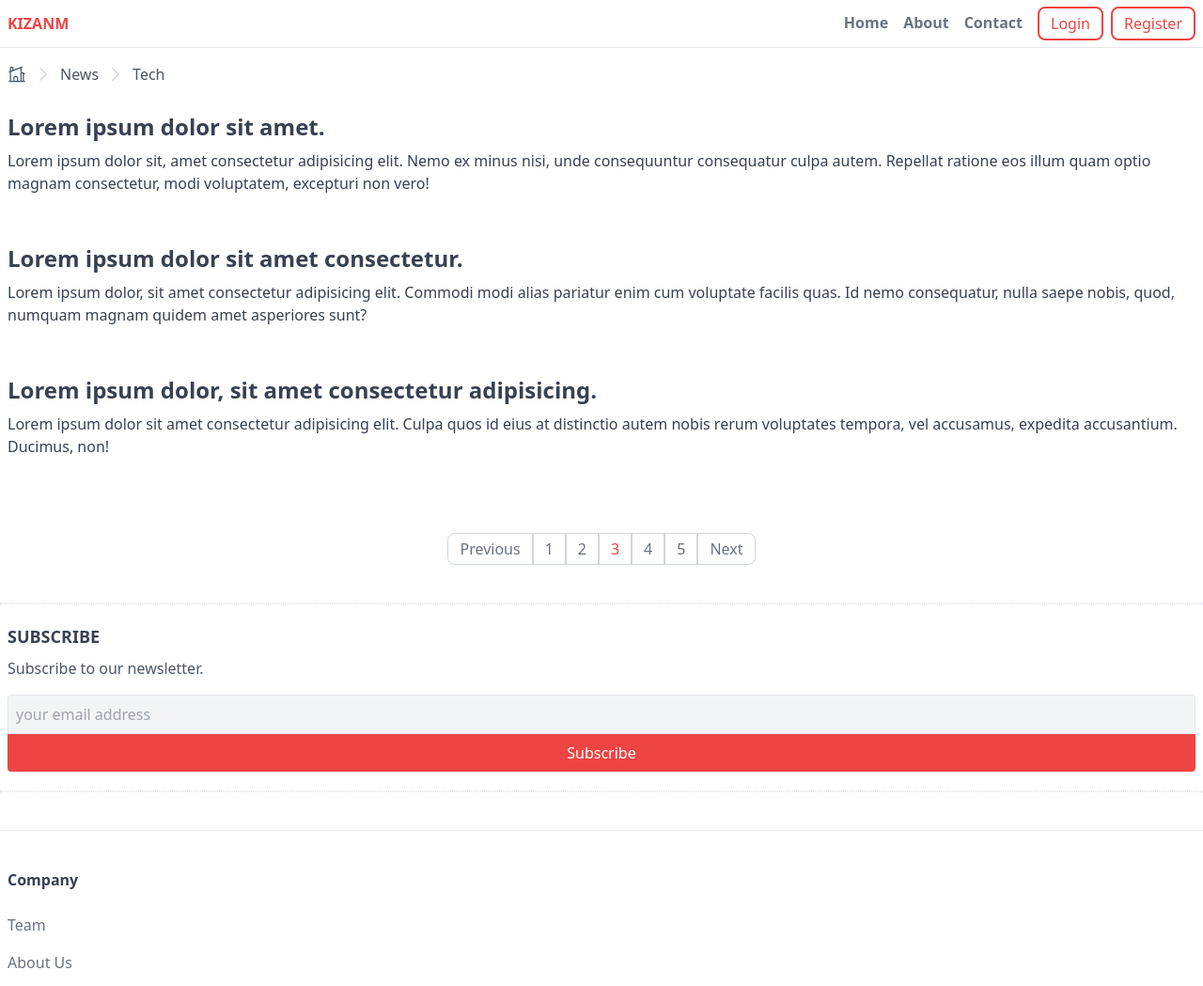
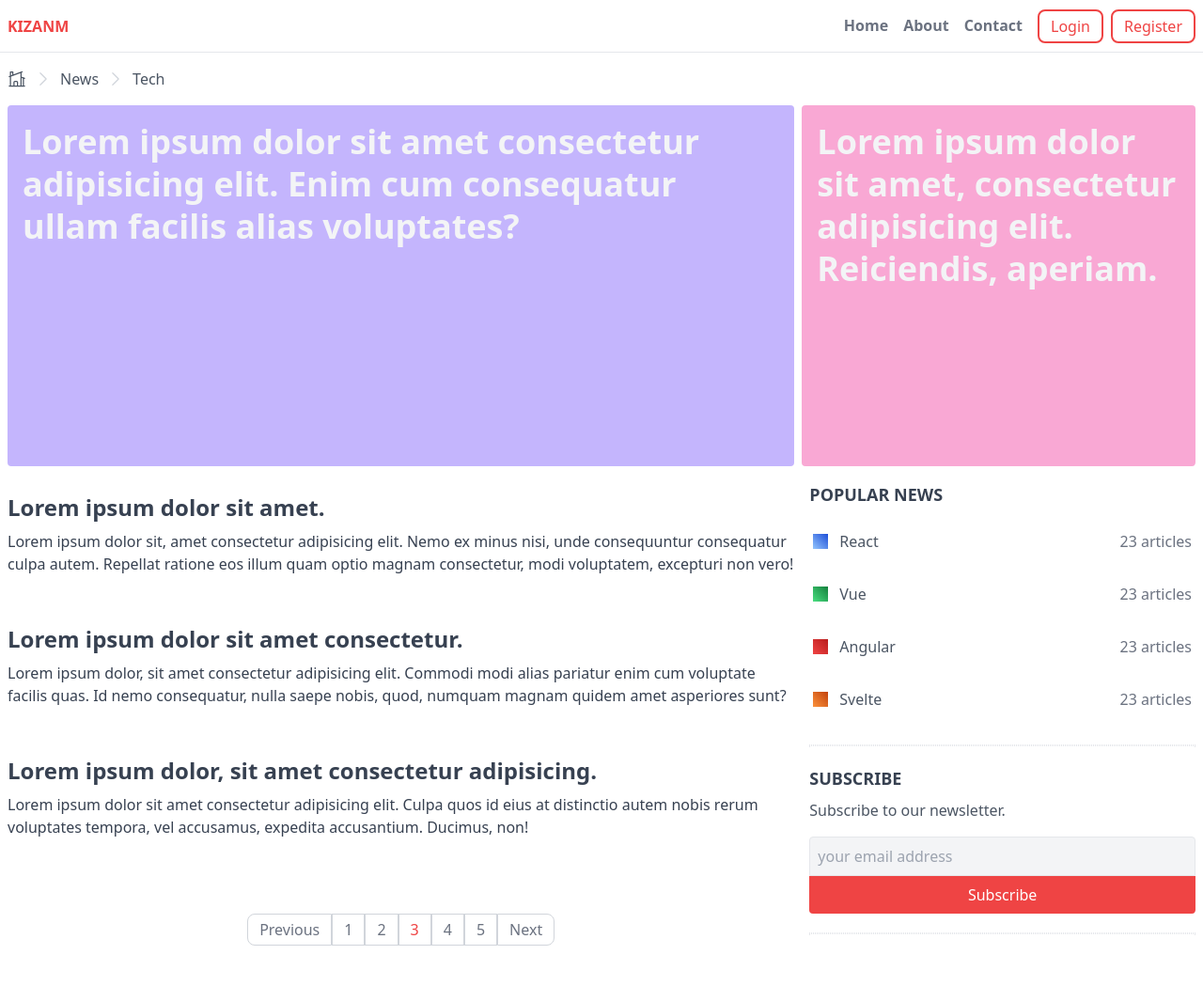
Before and after one commit to mkizan/tailwindcss, a website: page index.html in a window 1280 px wide. Shown: the top 1049 px of the page at 94% size. Drawn offline with nearby package versions, Linux system fonts and the light colour scheme; files that its build step writes are made by us from their sources.

Commit message:
add layouts for different devices

```diff
--- a/index.html
+++ b/index.html
@@ -6,10 +6,11 @@
     <link href="/dist/output.css" rel="stylesheet" />
   </head>
   <body>
+    <div class="max-w-screen-xl mx-auto">
       <!-- header -->
-    <header class="px-2 border-b flex items-center justify-between">
+      <header class="px-2 border-b flex items-center justify-between h-14">
         <a class="uppercase font-bold text-red-500" href="#">KizanM</a>
-      <nav class="flex items-center">
+        <nav class="hidden md:flex items-center">
           <ul class="inline-flex items-center">
             <li>
               <a class="header-link" href="#">Home</a>
@@ -30,9 +31,24 @@
             </li>
           </ul>
         </nav>
+        <button class="inline-block md:hidden">
+          <svg
+            xmlns="http://www.w3.org/2000/svg"
+            fill="none"
+            viewBox="0 0 24 24"
+            stroke-width="1.5"
+            stroke="currentColor"
+            class="w-6 h-6"
+          >
+            <path
+              stroke-linecap="round"
+              stroke-linejoin="round"
+              d="M3.75 6.75h16.5M3.75 12h16.5m-16.5 5.25h16.5"
+            />
+          </svg>
+        </button>
       </header>
 
-    <main>
       <!-- breadcrumbs -->
       <div class="px-2 flex items-center">
         <div class="py-4 overflow-y-auto whitespace-nowrap flex items-center">
@@ -89,6 +105,35 @@
         </div>
       </div>
 
+      <!-- banners -->
+      <section class="px-2 lg:flex lg:space-x-2">
+        <a
+          href="#"
+          class="w-full lg:w-2/3 bg-violet-300 h-96 mb-4 relative rounded inline-block overflow-hidden"
+        >
+          <div class="p-4 absolute top-0 left-0 z-20">
+            <h2 class="text-4xl text-gray-100 font-semibold leading-tight">
+              Lorem ipsum dolor sit amet consectetur adipisicing elit. Enim cum
+              consequatur ullam facilis alias voluptates?
+            </h2>
+          </div>
+        </a>
+
+        <a
+          href="#"
+          class="w-full lg:w-1/3 bg-pink-300 h-96 mb-4 relative rounded inline-block overflow-hidden"
+        >
+          <div class="p-4 absolute top-0 left-0 z-20">
+            <h2 class="text-4xl text-gray-100 font-semibold leading-tight">
+              Lorem ipsum dolor sit amet, consectetur adipisicing elit.
+              Reiciendis, aperiam.
+            </h2>
+          </div>
+        </a>
+      </section>
+
+      <main class="lg:flex">
+        <div class="w-full lg:w-2/3">
           <!-- post news -->
           <section class="px-2">
             <a href="#" class="block mb-10">
@@ -98,10 +143,10 @@
                     Lorem ipsum dolor sit amet.
                   </h3>
                   <p class="text-gray-700">
-                Lorem ipsum dolor sit, amet consectetur adipisicing elit. Nemo
-                ex minus nisi, unde consequuntur consequatur culpa autem.
-                Repellat ratione eos illum quam optio magnam consectetur, modi
-                voluptatem, excepturi non vero!
+                    Lorem ipsum dolor sit, amet consectetur adipisicing elit.
+                    Nemo ex minus nisi, unde consequuntur consequatur culpa
+                    autem. Repellat ratione eos illum quam optio magnam
+                    consectetur, modi voluptatem, excepturi non vero!
                   </p>
                 </div>
               </span>
@@ -114,9 +159,9 @@
                   </h3>
                   <p class="text-gray-700">
                     Lorem ipsum dolor, sit amet consectetur adipisicing elit.
-                Commodi modi alias pariatur enim cum voluptate facilis quas. Id
-                nemo consequatur, nulla saepe nobis, quod, numquam magnam quidem
-                amet asperiores sunt?
+                    Commodi modi alias pariatur enim cum voluptate facilis quas.
+                    Id nemo consequatur, nulla saepe nobis, quod, numquam magnam
+                    quidem amet asperiores sunt?
                   </p>
                 </div>
               </span>
@@ -128,9 +173,10 @@
                     Lorem ipsum dolor, sit amet consectetur adipisicing.
                   </h3>
                   <p class="text-gray-700">
-                Lorem ipsum dolor sit amet consectetur adipisicing elit. Culpa
-                quos id eius at distinctio autem nobis rerum voluptates tempora,
-                vel accusamus, expedita accusantium. Ducimus, non!
+                    Lorem ipsum dolor sit amet consectetur adipisicing elit.
+                    Culpa quos id eius at distinctio autem nobis rerum
+                    voluptates tempora, vel accusamus, expedita accusantium.
+                    Ducimus, non!
                   </p>
                 </div>
               </span>
@@ -167,12 +213,62 @@
               </li>
             </ul>
           </div>
+        </div>
 
+        <div
+          class="w-full lg:w-1/3 px-2 md:flex md:space-x-6 lg:block lg:space-x-0"
+        >
+          <!-- topics -->
+          <div class="w-full md:w-1/2 lg:w-full mb-5">
+            <h5 class="font-bold text-lg uppercase text-gray-700 mb-2">
+              Popular news
+            </h5>
+            <ul>
+              <li class="px-1 py-4 border-white hover:border-gray-200">
+                <a href="#" class="flex items-center text-gray-600">
+                  <span
+                    class="inline-block w-4 h-4 mr-3 bg-gradient-to-tr from-blue-300 to-blue-700"
+                  ></span>
+                  React
+                  <span class="text-gray-500 ml-auto">23 articles</span>
+                </a>
+              </li>
+              <li class="px-1 py-4 border-white hover:border-gray-200">
+                <a href="#" class="flex items-center text-gray-600">
+                  <span
+                    class="inline-block w-4 h-4 mr-3 bg-gradient-to-tr from-green-400 to-green-700"
+                  ></span>
+                  Vue
+                  <span class="text-gray-500 ml-auto">23 articles</span>
+                </a>
+              </li>
+              <li class="px-1 py-4 border-white hover:border-gray-200">
+                <a href="#" class="flex items-center text-gray-600">
+                  <span
+                    class="inline-block w-4 h-4 mr-3 bg-red-600 bg-gradient-to-tr from-red-500 to-red-700"
+                  ></span>
+                  Angular
+                  <span class="text-gray-500 ml-auto">23 articles</span>
+                </a>
+              </li>
+              <li class="px-1 py-4 border-white hover:border-gray-200">
+                <a href="#" class="flex items-center text-gray-600">
+                  <span
+                    class="inline-block w-4 h-4 mr-3 bg-gradient-to-tr from-orange-400 to-orange-700"
+                  ></span>
+                  Svelte
+                  <span class="text-gray-500 ml-auto">23 articles</span>
+                </a>
+              </li>
+            </ul>
+          </div>
+
+          <div class="w-full md:w-1/2 lg:w-full">
             <!-- divider -->
-      <div class="border border-dotted"></div>
+            <div class="border border-dotted md:hidden lg:block"></div>
 
             <!-- subscribe -->
-      <div class="px-2 my-5">
+            <div class="my-5 md:my-0 lg:my-5">
               <h5 class="font-bold text-lg uppercase text-gray-700 mb-2">
                 Subscribe
               </h5>
@@ -190,13 +286,15 @@
             </div>
 
             <!-- divider -->
-      <div class="border border-dotted"></div>
+            <div class="border border-dotted md:hidden lg:block"></div>
+          </div>
+        </div>
       </main>
 
       <!-- footer -->
       <footer class="border-t mt-10 py-10 px-2">
-      <div>
-        <div class="mb-5">
+        <div class="md:flex">
+          <div class="w-full mb-5 sm:w-2/5">
             <h6 class="font-semibold text-gray-700 mb-4">Company</h6>
             <ul>
               <li>
@@ -208,7 +306,7 @@
             </ul>
           </div>
 
-        <div>
+          <div class="w-full mb-5 sm:w-2/5">
             <h6 class="font-semibold text-gray-700 mb-4">Content</h6>
             <ul>
               <li>
@@ -235,7 +333,7 @@
             </ul>
           </div>
 
-        <div>
+          <div class="w-full mb-5 sm:w-1/5">
             <h6 class="font-semibold text-gray-700 mb-4">Contact Us</h6>
             <ul class="flex">
               <li class="mr-2">
@@ -301,5 +399,6 @@
           </div>
         </div>
       </footer>
+    </div>
   </body>
 </html>
```
Lines whose indentation alone changed are shown as unchanged.
